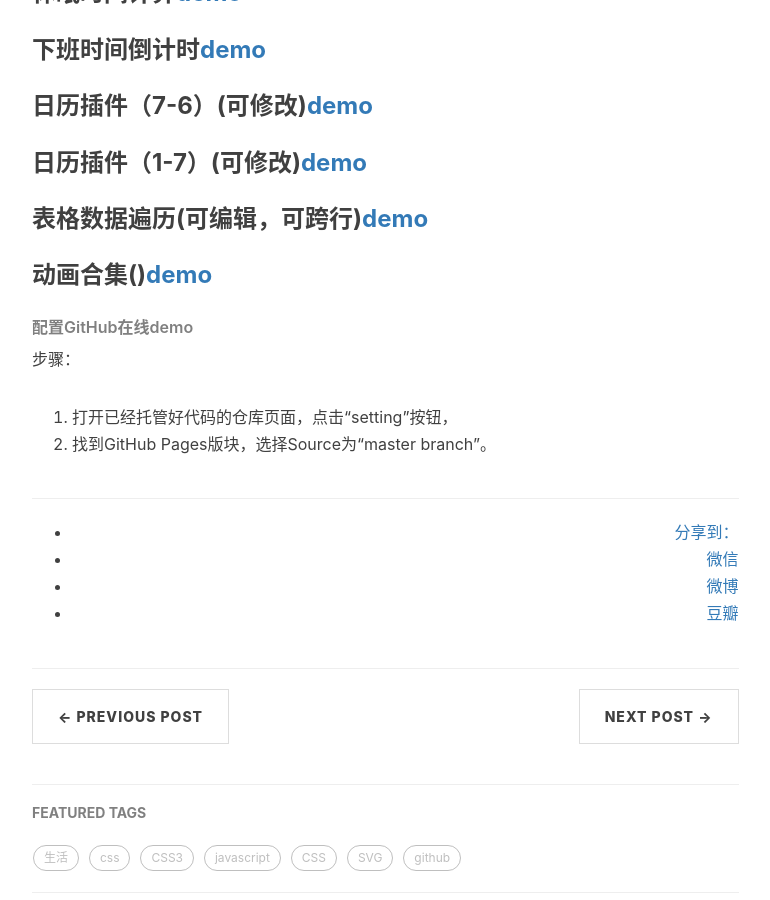
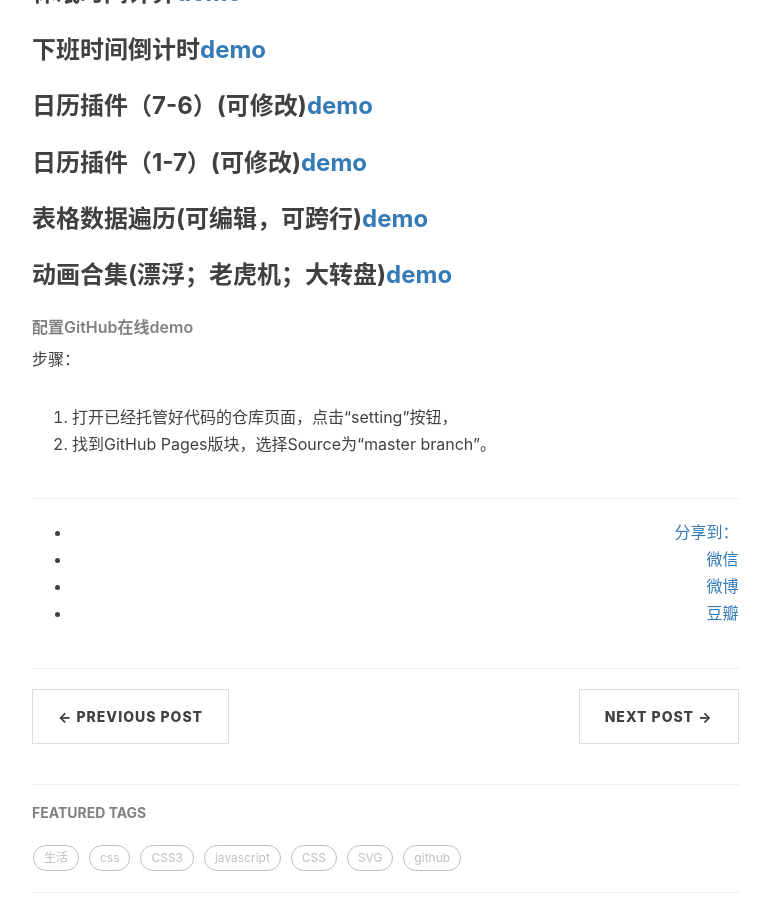
Before and after one commit to onepiece1991/onepiece1991.github.io, a Jekyll site: the page built from _posts/2018-11-21-plugins-demo-2018.md, in a window 1280 px wide and 900 px high, scrolled down 1126 px. Shown: the whole window, without its empty margins (233-1003 px from the left). Built offline with Jekyll 4.4.1, drawn with Linux system fonts in a browser that asks for light colours; nearby versions of some CDN libraries; comment, search, counter and statistics services are not loaded.

Commit message:
update
更新介绍

```diff
--- a/_posts/2018-11-21-plugins-demo-2018.md
+++ b/_posts/2018-11-21-plugins-demo-2018.md
@@ -40,7 +40,7 @@
 
 ### 表格数据遍历(可编辑，可跨行)<a href="https://onepiece1991.github.io/Plugin/views/tableData.html" target="_blank">demo</a>
 
-### 动画合集()<a href="https://onepiece1991.github.io/Plugin/views/animationGroup.html" target="_blank">demo</a>
+### 动画合集(漂浮；老虎机；大转盘)<a href="https://onepiece1991.github.io/Plugin/views/animationGroup.html" target="_blank">demo</a>
 
 ###### 配置GitHub在线demo
 步骤：
```
